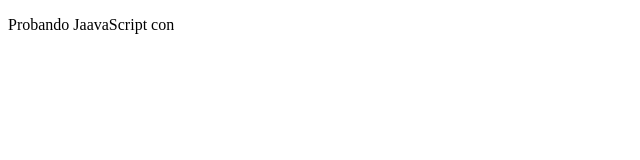
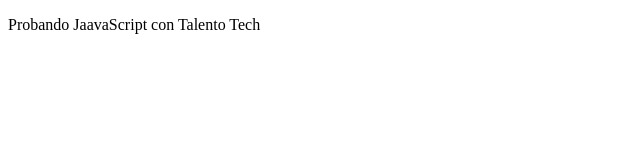
Before and after one commit to ramtako8922/javascript, a plain HTML site: page index.html in a window 1280 px wide. Shown: the whole page, without its empty margins (0-640 px from the left). Drawn offline with Linux system fonts and the light colour scheme.

Commit message:
feat: letrero inicial

```diff
--- a/index.html
+++ b/index.html
@@ -6,7 +6,7 @@
     <title>Parctica JaavaScript</title>
 </head>
 <body>
-   <p>Probando JaavaScript con </p>
+   <p>Probando JaavaScript con Talento Tech </p>
    <script>
     //estas son variables declaradas en el lenguaje JavaScript
     //var nombre="Ricardo";
```
